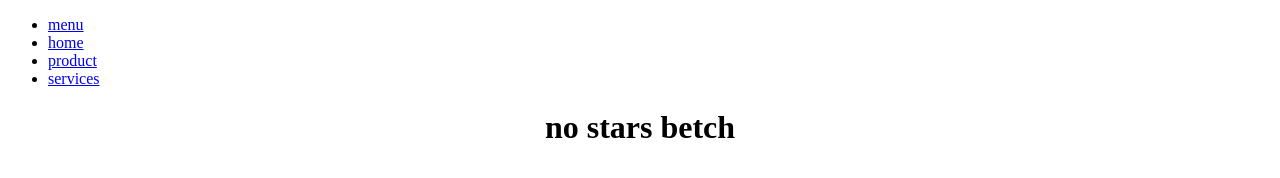
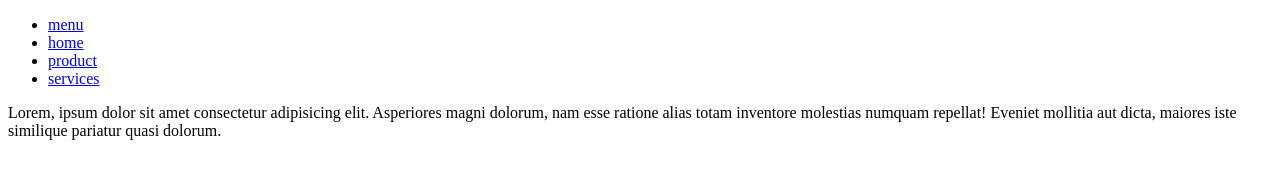
Before and after one commit to Arswm/training_git, a plain HTML site: page index.html in a window 1280 px wide. Drawn offline with Linux system fonts and the light colour scheme.

Commit message:
changing stuff

```diff
--- a/index.html
+++ b/index.html
@@ -21,6 +21,6 @@
         <a href="#">services</a>
     </li>
 </ul>
-<h1>no stars betch</h1>
+<p>Lorem, ipsum dolor sit amet consectetur adipisicing elit. Asperiores magni dolorum, nam esse ratione alias totam inventore molestias numquam repellat! Eveniet mollitia aut dicta, maiores iste similique pariatur quasi dolorum.</p>
 </body>
 </html>
```
